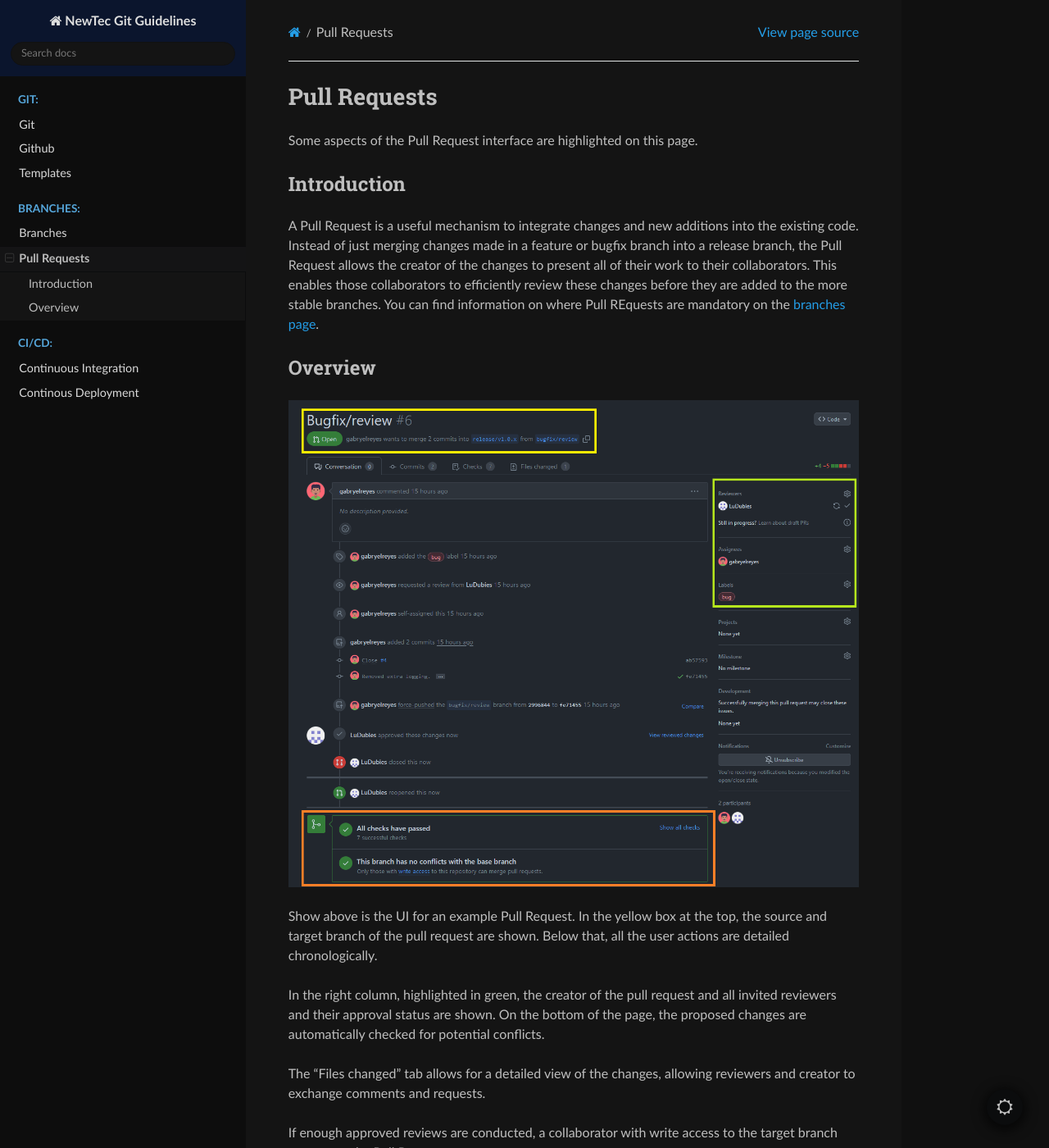
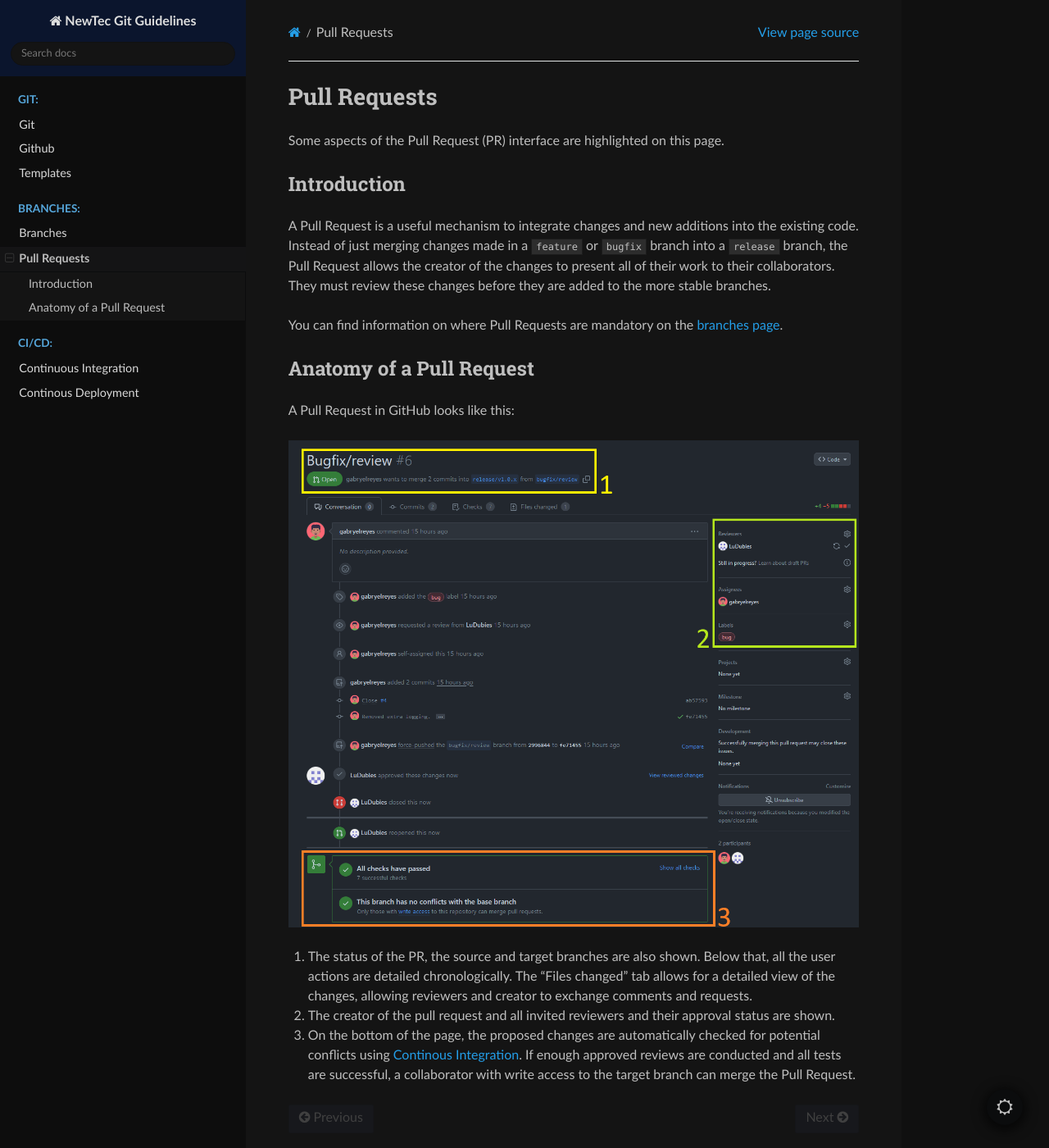
Before and after one commit to LuDubies/branchdoc_io_test, a Sphinx documentation site: the page built from doc/branches/pull_request.md, in a window 1280 px wide and 1400 px high. Shown: the whole window at 82% size. Built offline with Sphinx 7.4.7 and the Read the Docs theme 2.0.0, drawn with Linux system fonts in a browser that asks for light colours; some of the changed text lies outside the part shown.

Commit message:
Added more on pull requests

```diff
--- a/doc/branches/pull_request.md
+++ b/doc/branches/pull_request.md
@@ -1,23 +1,21 @@
 # Pull Requests
 
-Some aspects of the Pull Request interface are highlighted on this page.
+Some aspects of the Pull Request (PR) interface are highlighted on this page.
 
 ## Introduction
 
-A Pull Request is a useful mechanism to integrate changes and new additions into the existing code. Instead of just merging changes made in a feature or bugfix branch into a release branch, the Pull Request allows the creator of the changes to present all of their work to their collaborators. This enables those collaborators to efficiently review these changes before they are added to the more stable branches.
-You can find information on where Pull REquests are mandatory on the [branches page](branch_types.md).
+A Pull Request is a useful mechanism to integrate changes and new additions into the existing code. Instead of just merging changes made in a `feature` or `bugfix` branch into a `release` branch, the Pull Request allows the creator of the changes to present all of their work to their collaborators. They must review these changes before they are added to the more stable branches.
 
-## Overview
+You can find information on where Pull Requests are mandatory on the [branches page](./branch_types.md).
 
-![image](pr_overview.png)
+## Anatomy of a Pull Request
 
-Show above is the UI for an example Pull Request.
-In the yellow box at the top, the source and target branch of the pull request are shown.
-Below that, all the user actions are detailed chronologically.
+A Pull Request in GitHub looks like this:
 
-In the right column, highlighted in green, the creator of the pull request and all invited reviewers and their approval status are shown.
-On the bottom of the page, the proposed changes are automatically checked for potential conflicts.
+![image](./images/pr_overview.png)
 
-The "Files changed" tab allows for a detailed view of the changes, allowing reviewers and creator to exchange comments and requests.
+1. The status of the PR, the source and target branches are also shown. Below that, all the user actions are detailed chronologically. The "Files changed" tab allows for a detailed view of the changes, allowing reviewers and creator to exchange comments and requests.
 
-If enough approved reviews are conducted, a collaborator with write access to the target branch can merge the Pull Request.
+2. The creator of the pull request and all invited reviewers and their approval status are shown.
+
+3. On the bottom of the page, the proposed changes are automatically checked for potential conflicts using [Continous Integration](../ci/ci.md). If enough approved reviews are conducted and all tests are successful, a collaborator with write access to the target branch can merge the Pull Request.
```
Also changed, not shown: doc/branches/images/pr_overview.png (added), doc/branches/pr_overview.png (deleted).
